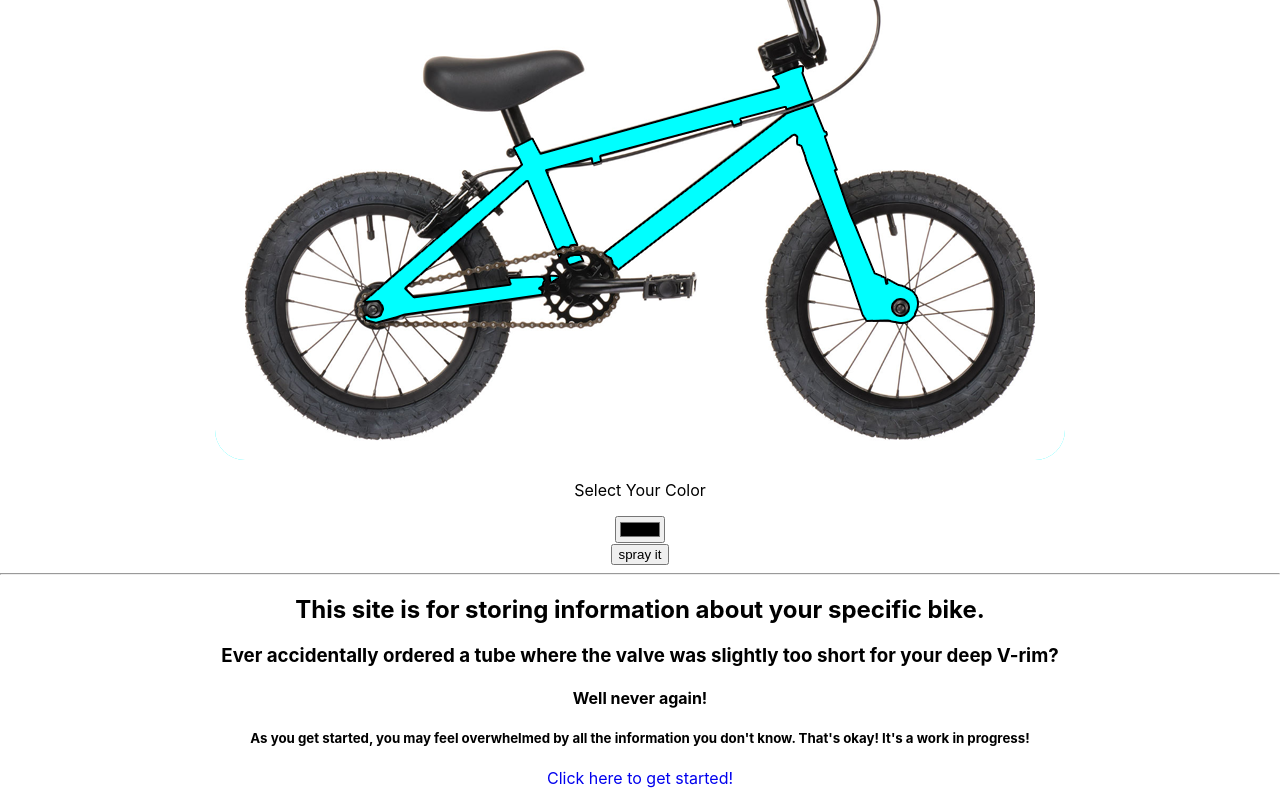
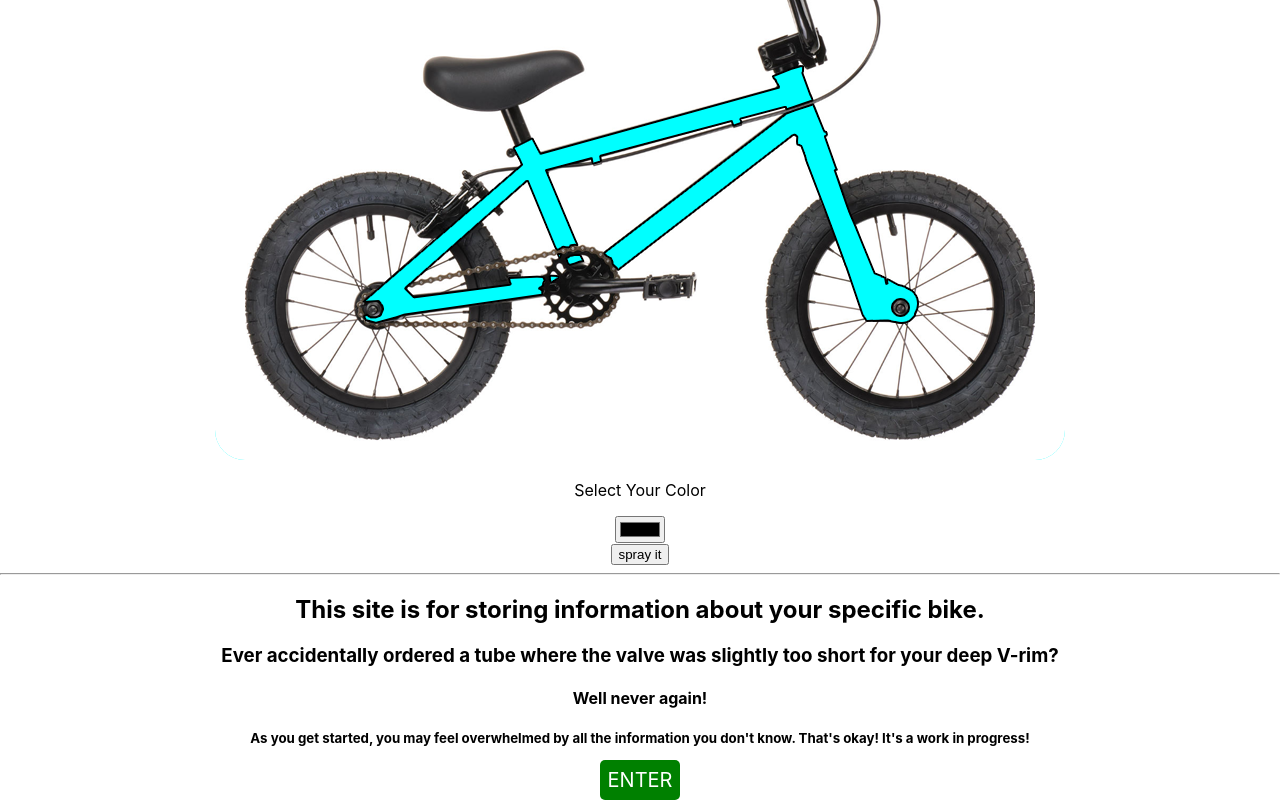
Before and after one commit to nekomask/project3_frontend, a React (Create React App) app in the folder frontend/: page / in a window 1280 px wide. Shown: the part 206-1006 px from the top of the page. Built offline with nearby package versions, Linux system fonts and the light colour scheme; a web font is replaced by a local one.

Commit message:
style link on splash page

```diff
--- a/frontend/src/App.css
+++ b/frontend/src/App.css
@@ -16,6 +16,16 @@ aside.create{
   background-image: url("../public/images/wallpaper/workshop.jpg");
   background-position: center;
   background-repeat: no-repeat;
+}
+
+a#enter{
+  font-size: 20px;
+  border-width: 20px;
+  padding: 8px;
+  border-radius: 5px;
+  text-decoration: none;
+  color: white;
+  background-color: green;
 }
 
 h2#create{
--- a/frontend/src/nonItemComponents/frameTypeComponent/frameTypeComponent.jsx
+++ b/frontend/src/nonItemComponents/frameTypeComponent/frameTypeComponent.jsx
@@ -65,7 +65,7 @@ return (
         <h5>As you get started, you may feel overwhelmed by all the information you don't know. That's okay!
             It's a work in progress!
         </h5>
-        <a href="/create">Click here to get started!</a>
+        <a id="enter" href="/create">ENTER</a>
     </div>
 
 )
```
